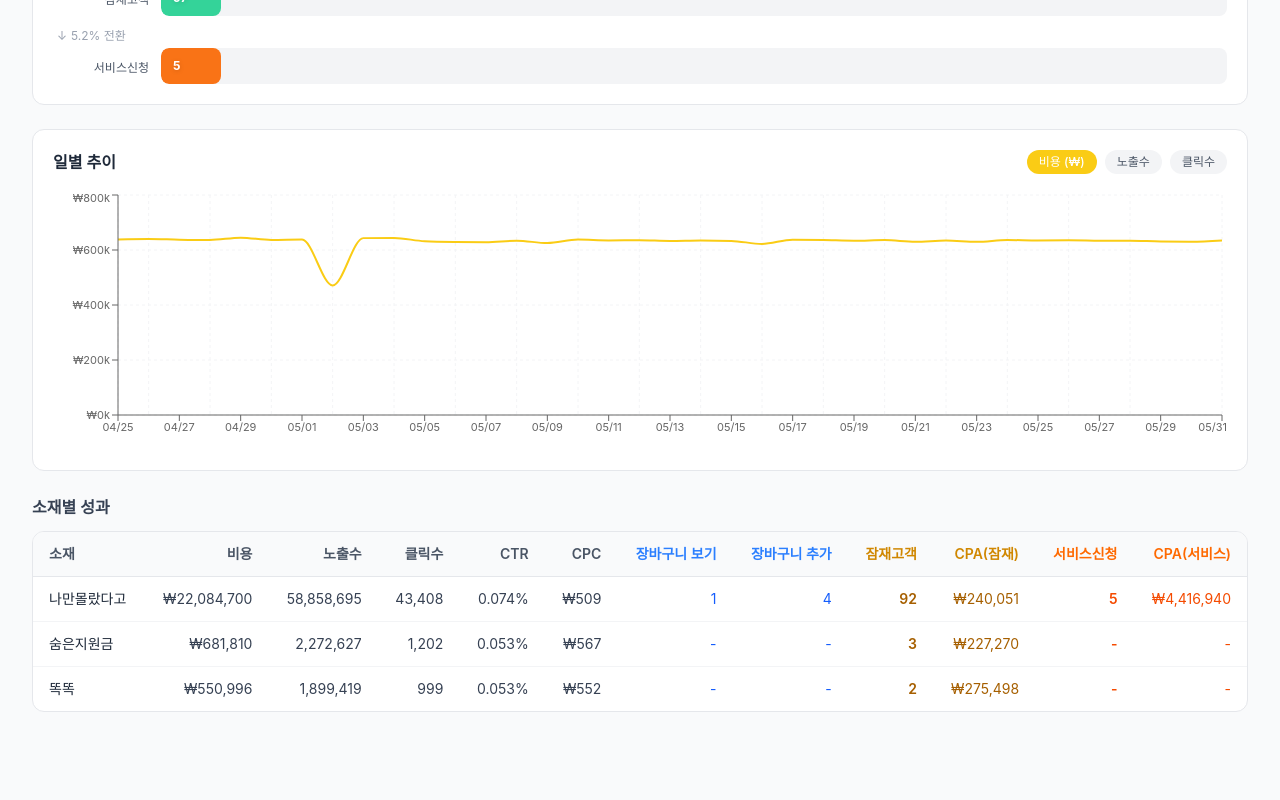
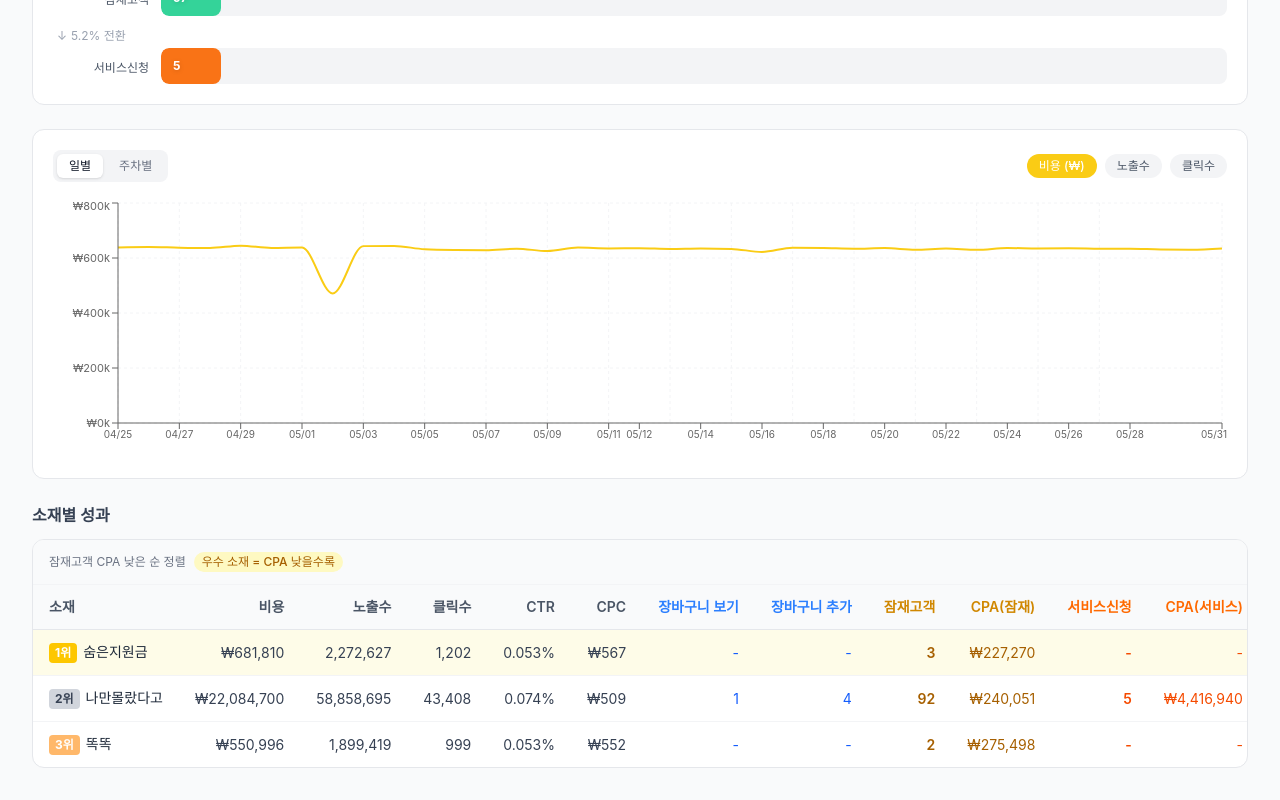
Before and after one commit to dnldbfl0701-hub/kakao-ads-dashboard, a Next.js app: page /jobs in a window 1280 px wide. Shown: the part 826-1626 px from the top of the page. Before the commit the page ends 1570 px from the top, so only its background shows below. Built offline with nearby package versions, Linux system fonts and the light colour scheme.

Commit message:
feat: 주차별 차트, 소재 순위, 홈 라벨 수정
- 일별/주차별 탭 전환 차트 추가
- 소재별 CPA 기준 정렬 및 1~3위 뱃지 표시
- 홈 캠페인 카드 라벨 수정 (잠재고객, 서비스신청, 구매 전환)

```diff
--- a/app/jobs/TabClient.tsx
+++ b/app/jobs/TabClient.tsx
@@ -5,23 +5,25 @@ import KpiGrid from "@/components/KpiGrid";
 import DailyChart from "@/components/DailyChart";
 import CreativeTable from "@/components/CreativeTable";
 import ConversionFunnel from "@/components/ConversionFunnel";
-import type { KpiData, DailyRow, CreativeSummary } from "@/lib/types";
+import type { KpiData, DailyRow, WeeklyRow, CreativeSummary } from "@/lib/types";
 
 interface RegionalSet {
   region: string;
   kpi: KpiData;
   daily: DailyRow[];
+  weekly: WeeklyRow[];
   creatives: CreativeSummary[];
 }
 
 interface Props {
   commonKpi: KpiData;
   commonDaily: DailyRow[];
+  commonWeekly: WeeklyRow[];
   commonCreatives: CreativeSummary[];
   regionalSets: RegionalSet[];
 }
 
-export default function TabClient({ commonKpi, commonDaily, commonCreatives, regionalSets }: Props) {
+export default function TabClient({ commonKpi, commonDaily, commonWeekly, commonCreatives, regionalSets }: Props) {
   const [tab, setTab] = useState<"common" | "regional">("common");
   const [region, setRegion] = useState(regionalSets[0]?.region ?? "");
 
@@ -29,7 +31,6 @@ export default function TabClient({ commonKpi, commonDaily, commonCreatives, reg
 
   return (
     <div>
-      {/* 메인 탭 */}
       <div className="flex gap-1 bg-gray-100 rounded-xl p-1 w-fit mb-8">
         {(["common", "regional"] as const).map((t) => (
           <button
@@ -51,7 +52,7 @@ export default function TabClient({ commonKpi, commonDaily, commonCreatives, reg
             <KpiGrid kpi={commonKpi} />
           </section>
           <ConversionFunnel kpi={commonKpi} />
-          <DailyChart data={commonDaily} />
+          <DailyChart data={commonDaily} weeklyData={commonWeekly} />
           <section>
             <h2 className="text-base font-semibold text-gray-700 mb-3">소재별 성과</h2>
             <CreativeTable creatives={commonCreatives} />
@@ -61,7 +62,6 @@ export default function TabClient({ commonKpi, commonDaily, commonCreatives, reg
 
       {tab === "regional" && (
         <div className="space-y-6">
-          {/* 지역 탭 */}
           <div className="flex gap-2 flex-wrap">
             {regionalSets.map((r) => (
               <button
@@ -87,7 +87,7 @@ export default function TabClient({ commonKpi, commonDaily, commonCreatives, reg
                 <KpiGrid kpi={activeRegion.kpi} />
               </section>
               <ConversionFunnel kpi={activeRegion.kpi} />
-              <DailyChart data={activeRegion.daily} />
+              <DailyChart data={activeRegion.daily} weeklyData={activeRegion.weekly} />
               <section>
                 <h2 className="text-base font-semibold text-gray-700 mb-3">
                   {activeRegion.region} 소재별 성과
--- a/app/jobs/page.tsx
+++ b/app/jobs/page.tsx
@@ -1,5 +1,5 @@
 import adsData from "@/lib/adsData.json";
-import { calcKpi, getDailyRows, getCreativeSummaries } from "@/lib/utils";
+import { calcKpi, getDailyRows, getWeeklyRows, getCreativeSummaries } from "@/lib/utils";
 import type { AdRow } from "@/lib/types";
 import TabClient from "./TabClient";
 
@@ -9,6 +9,7 @@ export default function 취업지원금Page() {
   const commonRows = adsData.common as AdRow[];
   const commonKpi = calcKpi(commonRows);
   const commonDaily = getDailyRows(commonRows);
+  const commonWeekly = getWeeklyRows(commonRows);
   const commonCreatives = getCreativeSummaries(commonRows);
 
   const regionalSets = REGIONS.map((region) => {
@@ -17,6 +18,7 @@ export default function 취업지원금Page() {
       region,
       kpi: calcKpi(rows),
       daily: getDailyRows(rows),
+      weekly: getWeeklyRows(rows),
       creatives: getCreativeSummaries(rows),
     };
   });
@@ -36,6 +38,7 @@ export default function 취업지원금Page() {
       <TabClient
         commonKpi={commonKpi}
         commonDaily={commonDaily}
+        commonWeekly={commonWeekly}
         commonCreatives={commonCreatives}
         regionalSets={regionalSets}
       />
--- a/app/seongsu/page.tsx
+++ b/app/seongsu/page.tsx
@@ -1,5 +1,5 @@
 import adsData from "@/lib/adsData.json";
-import { calcKpi, getDailyRows, getCreativeSummaries } from "@/lib/utils";
+import { calcKpi, getDailyRows, getWeeklyRows, getCreativeSummaries } from "@/lib/utils";
 import type { AdRow } from "@/lib/types";
 import KpiGrid from "@/components/KpiGrid";
 import DailyChart from "@/components/DailyChart";
@@ -10,6 +10,7 @@ export default function SeongsuPage() {
   const rows = adsData.seongsu as AdRow[];
   const kpi = calcKpi(rows);
   const daily = getDailyRows(rows);
+  const weekly = getWeeklyRows(rows);
   const creatives = getCreativeSummaries(rows);
 
   return (
@@ -30,7 +31,7 @@ export default function SeongsuPage() {
           <KpiGrid kpi={kpi} showPurchase />
         </section>
         <ConversionFunnel kpi={kpi} showPurchase />
-        <DailyChart data={daily} />
+        <DailyChart data={daily} weeklyData={weekly} />
         <section>
           <h2 className="text-base font-semibold text-gray-700 mb-3">소재별 성과</h2>
           <CreativeTable creatives={creatives} showPurchase />
--- a/components/CreativeTable.tsx
+++ b/components/CreativeTable.tsx
@@ -8,9 +8,35 @@ interface Props {
   showPurchase?: boolean;
 }
 
+function getRankBadge(rank: number) {
+  if (rank === 1) return <span className="inline-block bg-yellow-400 text-white text-xs font-bold px-1.5 py-0.5 rounded mr-1.5">1위</span>;
+  if (rank === 2) return <span className="inline-block bg-gray-300 text-gray-700 text-xs font-bold px-1.5 py-0.5 rounded mr-1.5">2위</span>;
+  if (rank === 3) return <span className="inline-block bg-orange-300 text-white text-xs font-bold px-1.5 py-0.5 rounded mr-1.5">3위</span>;
+  return null;
+}
+
 export default function CreativeTable({ creatives, showPurchase = false }: Props) {
+  // CPA 기준 정렬 (전환 있는 것만, 없는 건 맨 뒤)
+  const sortKey = showPurchase ? "purchase" : "firstConv";
+  const sorted = [...creatives].sort((a, b) => {
+    const aConv = showPurchase ? a.purchase : a.firstConv;
+    const bConv = showPurchase ? b.purchase : b.firstConv;
+    if (aConv === 0 && bConv === 0) return b.cost - a.cost;
+    if (aConv === 0) return 1;
+    if (bConv === 0) return -1;
+    const aCpa = a.cost / aConv;
+    const bCpa = b.cost / bConv;
+    return aCpa - bCpa;
+  });
+
   return (
     <div className="bg-white rounded-xl border border-gray-200 overflow-hidden">
+      <div className="px-4 py-3 border-b border-gray-100 bg-gray-50 flex items-center gap-2">
+        <span className="text-xs text-gray-500">
+          {showPurchase ? "구매 CPA 낮은 순" : "잠재고객 CPA 낮은 순"} 정렬
+        </span>
+        <span className="text-xs bg-yellow-100 text-yellow-700 px-2 py-0.5 rounded-full font-medium">우수 소재 = CPA 낮을수록</span>
+      </div>
       <div className="overflow-x-auto">
         <table className="w-full text-sm">
           <thead className="bg-gray-50 border-b border-gray-200">
@@ -40,9 +66,16 @@ export default function CreativeTable({ creatives, showPurchase = false }: Props
             </tr>
           </thead>
           <tbody className="divide-y divide-gray-100">
-            {creatives.map((c) => (
-              <tr key={c.name} className="hover:bg-gray-50 transition-colors">
-                <td className="px-4 py-3 font-medium text-gray-800 whitespace-nowrap">{c.displayName}</td>
+            {sorted.map((c, idx) => {
+              const conv = showPurchase ? c.purchase : c.firstConv;
+              const rank = conv > 0 ? idx + 1 : null;
+              const isTop = rank === 1;
+              return (
+                <tr key={c.name} className={`transition-colors ${isTop ? "bg-yellow-50 hover:bg-yellow-100" : "hover:bg-gray-50"}`}>
+                  <td className="px-4 py-3 font-medium text-gray-800 whitespace-nowrap">
+                    {rank ? getRankBadge(rank) : null}
+                    {c.displayName}
+                  </td>
                   <td className="px-4 py-3 text-right text-gray-700">{formatWon(c.cost)}</td>
                   <td className="px-4 py-3 text-right text-gray-700">{formatNum(c.impressions)}</td>
                   <td className="px-4 py-3 text-right text-gray-700">{formatNum(c.clicks)}</td>
@@ -81,7 +114,8 @@ export default function CreativeTable({ creatives, showPurchase = false }: Props
                     </>
                   )}
                 </tr>
-            ))}
+              );
+            })}
           </tbody>
         </table>
       </div>
--- a/components/DailyChart.tsx
+++ b/components/DailyChart.tsx
@@ -1,14 +1,15 @@
 "use client";
 
 import {
-  LineChart, Line, XAxis, YAxis, CartesianGrid, Tooltip,
-  ResponsiveContainer, Legend
+  BarChart, Bar, LineChart, Line, XAxis, YAxis, CartesianGrid, Tooltip,
+  ResponsiveContainer,
 } from "recharts";
-import type { DailyRow } from "@/lib/types";
+import type { DailyRow, WeeklyRow } from "@/lib/types";
 import { useState } from "react";
 
 interface Props {
   data: DailyRow[];
+  weeklyData: WeeklyRow[];
 }
 
 const METRICS = [
@@ -17,29 +18,51 @@ const METRICS = [
   { key: "clicks", label: "클릭수", color: "#34D399" },
 ] as const;
 
-export default function DailyChart({ data }: Props) {
+function formatTick(v: number, metricKey: string) {
+  if (metricKey === "cost") return `₩${(v / 1000).toFixed(0)}k`;
+  return v.toLocaleString();
+}
+
+function formatTooltip(v: number, metricKey: string, label: string) {
+  const display = metricKey === "cost" ? "₩" + v.toLocaleString("ko-KR") : v.toLocaleString("ko-KR");
+  return [display, label];
+}
+
+export default function DailyChart({ data, weeklyData }: Props) {
+  const [view, setView] = useState<"daily" | "weekly">("daily");
   const [active, setActive] = useState<string>("cost");
 
   const metric = METRICS.find((m) => m.key === active)!;
 
-  const formatted = data.map((d) => ({
+  const dailyFormatted = data.map((d) => ({
     ...d,
     date: d.date.replace("2024.", "").replace(".", "/"),
   }));
 
   return (
     <div className="bg-white rounded-xl border border-gray-200 p-5">
-      <div className="flex items-center justify-between mb-4">
-        <h3 className="font-semibold text-gray-800">일별 추이</h3>
+      <div className="flex items-center justify-between mb-4 flex-wrap gap-2">
+        <div className="flex gap-1 bg-gray-100 rounded-lg p-1">
+          <button
+            onClick={() => setView("daily")}
+            className={`px-3 py-1 rounded-md text-xs font-medium transition-all ${view === "daily" ? "bg-white text-gray-900 shadow-sm" : "text-gray-500"}`}
+          >
+            일별
+          </button>
+          <button
+            onClick={() => setView("weekly")}
+            className={`px-3 py-1 rounded-md text-xs font-medium transition-all ${view === "weekly" ? "bg-white text-gray-900 shadow-sm" : "text-gray-500"}`}
+          >
+            주차별
+          </button>
+        </div>
         <div className="flex gap-2">
           {METRICS.map((m) => (
             <button
               key={m.key}
               onClick={() => setActive(m.key)}
               className={`px-3 py-1 rounded-full text-xs font-medium transition-colors ${
-                active === m.key
-                  ? "text-white"
-                  : "bg-gray-100 text-gray-600 hover:bg-gray-200"
+                active === m.key ? "text-white" : "bg-gray-100 text-gray-600 hover:bg-gray-200"
               }`}
               style={active === m.key ? { backgroundColor: m.color } : {}}
             >
@@ -48,24 +71,14 @@ export default function DailyChart({ data }: Props) {
           ))}
         </div>
       </div>
+
+      {view === "daily" && (
         <ResponsiveContainer width="100%" height={260}>
-        <LineChart data={formatted}>
+          <LineChart data={dailyFormatted}>
             <CartesianGrid strokeDasharray="3 3" stroke="#F3F4F6" />
-          <XAxis dataKey="date" tick={{ fontSize: 11 }} />
-          <YAxis
-            tick={{ fontSize: 11 }}
-            tickFormatter={(v) =>
-              active === "cost" ? `₩${(v / 1000).toFixed(0)}k` : v.toLocaleString()
-            }
-          />
-          <Tooltip
-            formatter={(v) => {
-              const num = typeof v === "number" ? v : Number(v);
-              return active === "cost"
-                ? ["₩" + num.toLocaleString("ko-KR"), metric.label]
-                : [num.toLocaleString("ko-KR"), metric.label];
-            }}
-          />
+            <XAxis dataKey="date" tick={{ fontSize: 10 }} interval="preserveStartEnd" />
+            <YAxis tick={{ fontSize: 11 }} tickFormatter={(v) => formatTick(v, active)} />
+            <Tooltip formatter={(v) => formatTooltip(Number(v), active, metric.label)} />
             <Line
               type="monotone"
               dataKey={active}
@@ -76,6 +89,25 @@ export default function DailyChart({ data }: Props) {
             />
           </LineChart>
         </ResponsiveContainer>
+      )}
+
+      {view === "weekly" && (
+        <ResponsiveContainer width="100%" height={260}>
+          <BarChart data={weeklyData} margin={{ bottom: 20 }}>
+            <CartesianGrid strokeDasharray="3 3" stroke="#F3F4F6" />
+            <XAxis
+              dataKey="weekLabel"
+              tick={{ fontSize: 9 }}
+              angle={-25}
+              textAnchor="end"
+              interval={0}
+            />
+            <YAxis tick={{ fontSize: 11 }} tickFormatter={(v) => formatTick(v, active)} />
+            <Tooltip formatter={(v) => formatTooltip(Number(v), active, metric.label)} />
+            <Bar dataKey={active} fill={metric.color} radius={[4, 4, 0, 0]} />
+          </BarChart>
+        </ResponsiveContainer>
+      )}
     </div>
   );
 }
--- a/lib/utils.ts
+++ b/lib/utils.ts
@@ -1,4 +1,4 @@
-import type { AdRow, KpiData, DailyRow, CreativeSummary } from "./types";
+import type { AdRow, KpiData, DailyRow, WeeklyRow, CreativeSummary } from "./types";
 
 const n = (v: string) => parseFloat(v) || 0;
 
@@ -48,6 +48,45 @@ export function getDailyRows(rows: AdRow[]): DailyRow[] {
       ...d,
       ctr: d.impressions > 0 ? (d.clicks / d.impressions) * 100 : 0,
       cpc: d.clicks > 0 ? d.cost / d.clicks : 0,
+    }));
+}
+
+export function getWeeklyRows(rows: AdRow[]): WeeklyRow[] {
+  const byWeek: Record<string, WeeklyRow> = {};
+  rows.forEach((r) => {
+    const raw = r["일"]; // "2024.04.25"
+    const parts = raw.split(".");
+    const year = parseInt(parts[0]);
+    const month = parseInt(parts[1]) - 1;
+    const day = parseInt(parts[2]);
+    const d = new Date(year, month, day);
+    // 해당 날짜가 속한 주의 월요일 계산
+    const dow = d.getDay(); // 0=일,1=월...6=토
+    const diff = dow === 0 ? -6 : 1 - dow;
+    const monday = new Date(d);
+    monday.setDate(d.getDate() + diff);
+    const weekKey = `${monday.getFullYear()}.${String(monday.getMonth() + 1).padStart(2, "0")}.${String(monday.getDate()).padStart(2, "0")}`;
+    const mm = String(monday.getMonth() + 1).padStart(2, "0");
+    const dd = String(monday.getDate()).padStart(2, "0");
+    const endDate = new Date(monday);
+    endDate.setDate(monday.getDate() + 6);
+    const em = String(endDate.getMonth() + 1).padStart(2, "0");
+    const ed = String(endDate.getDate()).padStart(2, "0");
+    const weekLabel = `${mm}/${dd}~${em}/${ed}`;
+    if (!byWeek[weekKey]) {
+      byWeek[weekKey] = { week: weekKey, weekLabel, cost: 0, impressions: 0, clicks: 0, ctr: 0, cpc: 0 };
+    }
+    byWeek[weekKey].cost += n(r["비용"]);
+    byWeek[weekKey].impressions += n(r["노출수"]);
+    byWeek[weekKey].clicks += n(r["클릭수"]);
+  });
+  return Object.values(byWeek)
+    .sort((a, b) => a.week.localeCompare(b.week))
+    .map((w, i) => ({
+      ...w,
+      weekLabel: `${i + 1}주차 (${w.weekLabel})`,
+      ctr: w.impressions > 0 ? (w.clicks / w.impressions) * 100 : 0,
+      cpc: w.clicks > 0 ? w.cost / w.clicks : 0,
     }));
 }
 
```
Also changed, not shown: app/page.tsx (+21 -17 lines), lib/types.ts (+10 -0 lines). Lines whose indentation alone changed are shown as unchanged.
